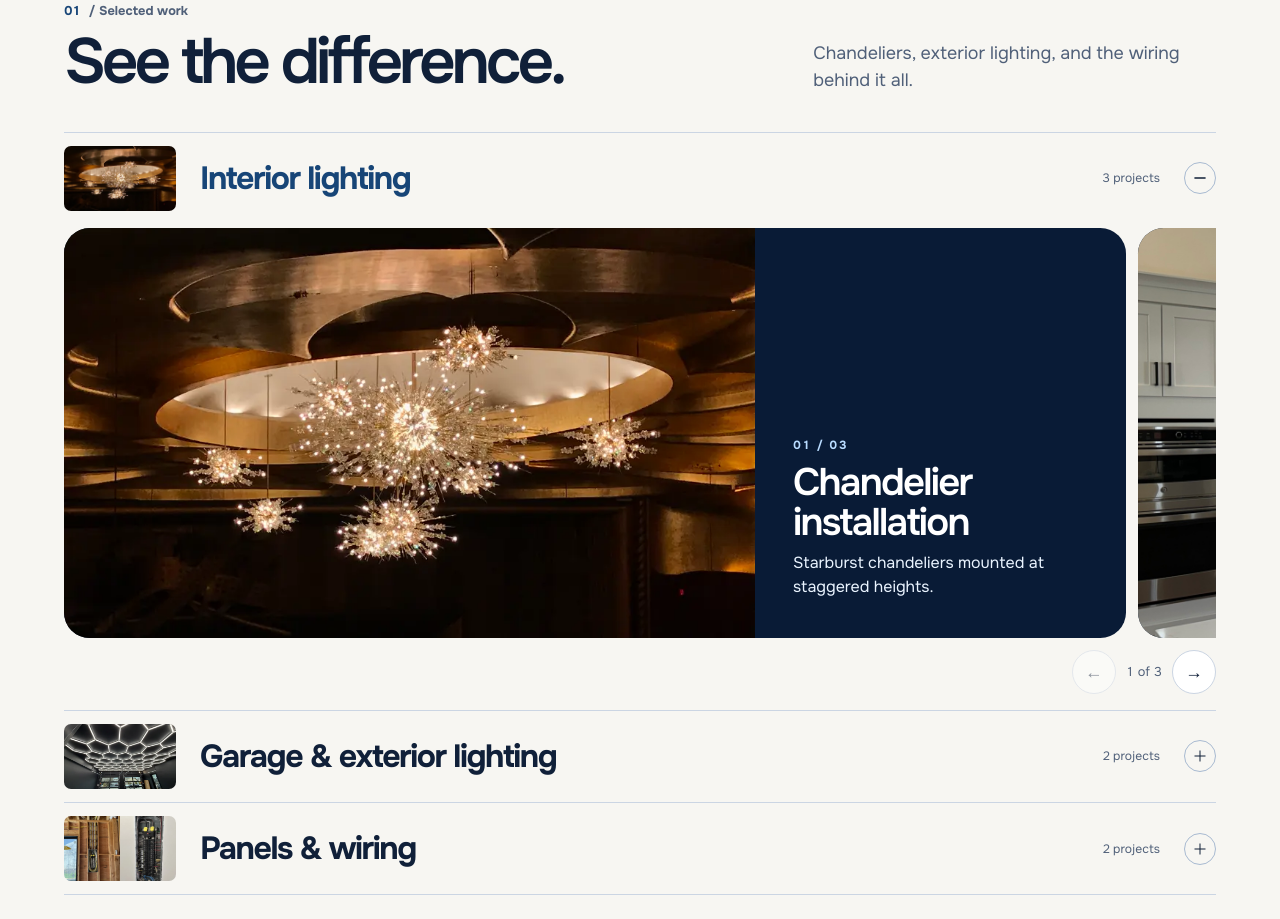
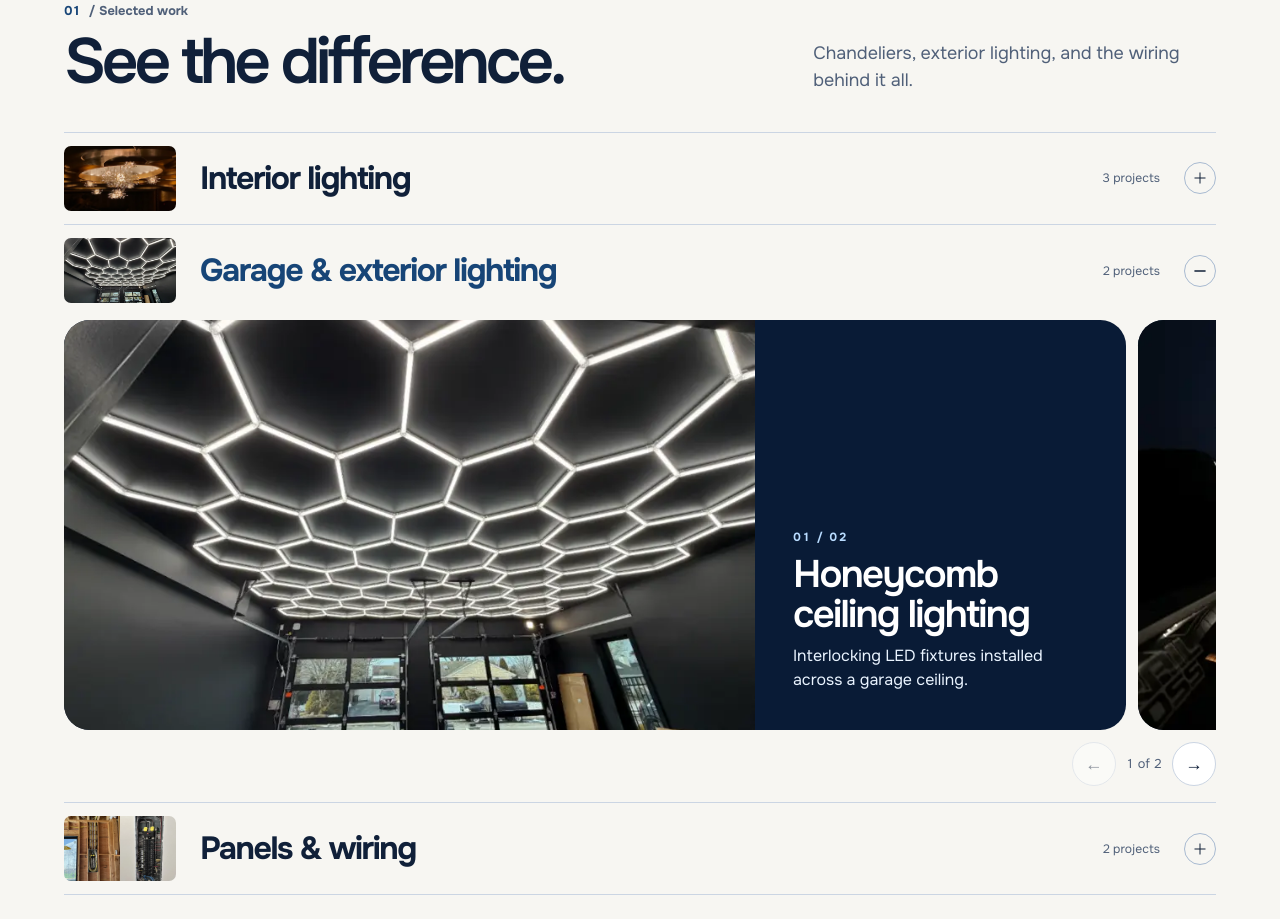
Before and after one commit to deepakcr7ms7/arlington-electrical, a plain HTML site: page dist/index.html in a window 1280 px wide. Shown: the part 1040-1959 px from the top of the page. Drawn offline with Linux system fonts and the light colour scheme.

Commit message:
Update Site source

```diff
--- a/dist/assets/card-reveal.js
+++ b/dist/assets/card-reveal.js
@@ -58,7 +58,90 @@ if (!reducedMotion.matches) {
   }
 }
 
-for (const gallery of document.querySelectorAll('.project-gallery')) {
+const projectCategories = Array.from(document.querySelectorAll('.project-category'), section => ({
+  section,
+  heading: section.querySelector('summary'),
+  gallery: section.querySelector('.project-gallery')
+}));
+let activeCategory = projectCategories.findIndex(({section}) => section.open);
+let categoryTransition = false;
+let queuedCategory = null;
+let lastCategoryScroll = scrollY;
+let handoffScroll = scrollY;
+let categoryFrame = 0;
+
+async function openProjectCategory(index) {
+  if (categoryTransition) {
+    queuedCategory = index;
+    return;
+  }
+  if (index === activeCategory) return;
+
+  const previous = projectCategories[activeCategory];
+  const next = projectCategories[index];
+  activeCategory = index;
+  if (reducedMotion.matches) {
+    previous.section.open = false;
+    next.section.open = true;
+    lastCategoryScroll = handoffScroll = scrollY;
+    return;
+  }
+
+  categoryTransition = true;
+  document.documentElement.classList.add('project-handoff');
+  const previousHeight = previous.gallery.getBoundingClientRect().height;
+  previous.gallery.inert = true;
+  next.section.open = true;
+  const nextHeight = next.gallery.getBoundingClientRect().height;
+  const options = {duration: 420, easing: 'cubic-bezier(.25,.7,.25,1)', fill: 'both'};
+  const closing = previous.gallery.animate([{height: `${previousHeight}px`}, {height: '0px'}], options);
+  const opening = next.gallery.animate([{height: '0px'}, {height: `${nextHeight}px`}], options);
+  await Promise.allSettled([closing.finished, opening.finished]);
+  previous.section.open = false;
+  previous.gallery.inert = false;
+  closing.cancel();
+  opening.cancel();
+  document.documentElement.classList.remove('project-handoff');
+  lastCategoryScroll = handoffScroll = scrollY;
+  categoryTransition = false;
+
+  const pending = queuedCategory;
+  queuedCategory = null;
+  if (pending !== null) openProjectCategory(pending);
+}
+
+projectCategories.forEach(({heading}, index) => {
+  heading.addEventListener('click', event => {
+    event.preventDefault();
+    openProjectCategory(index);
+  });
+});
+
+function followProjectScroll() {
+  categoryFrame = 0;
+  const direction = Math.sign(scrollY - lastCategoryScroll);
+  lastCategoryScroll = scrollY;
+  const current = projectCategories[activeCategory];
+  const keyboardFocus = current.gallery.contains(document.activeElement) && document.activeElement.matches(':focus-visible');
+  // Give the new gallery room before another scroll handoff.
+  if (!direction || categoryTransition || keyboardFocus || Math.abs(scrollY - handoffScroll) < 64) return;
+
+  const neighbor = projectCategories[activeCategory + direction];
+  if (!neighbor) return;
+  const currentTop = current.heading.getBoundingClientRect().top;
+  const neighborTop = neighbor.heading.getBoundingClientRect().top;
+  if (direction > 0 && currentTop <= innerHeight * .16 && neighborTop >= 0 && neighborTop <= innerHeight * .78) {
+    openProjectCategory(activeCategory + 1);
+  } else if (direction < 0 && currentTop >= innerHeight * .6 && currentTop < innerHeight && neighborTop >= 0) {
+    openProjectCategory(activeCategory - 1);
+  }
+}
+
+addEventListener('scroll', () => {
+  if (!categoryFrame) categoryFrame = requestAnimationFrame(followProjectScroll);
+}, {passive: true});
+
+for (const {gallery} of projectCategories) {
   const rail = gallery.querySelector('.project-rail');
   const cards = Array.from(rail.children);
   const controls = gallery.querySelector('.project-controls');
--- a/dist/assets/lighting-scene.css
+++ b/dist/assets/lighting-scene.css
@@ -118,7 +118,9 @@ h2 { font-size: clamp(2.2rem, 5vw, 5.5rem); font-weight: 600; line-height: .98;
 .project-category-name { font-size: clamp(1.05rem, 2.6vw, 2rem); font-weight: 700; line-height: 1.12; letter-spacing: -.045em; }
 .project-category summary:hover .project-category-name, .project-category[open] .project-category-name { color: var(--blue); }
 .project-category-count { color: var(--muted); font-size: .76rem; white-space: nowrap; }
-.project-gallery { padding: 4px 0 16px; }
+.project-handoff { overflow-anchor: none; }
+.project-handoff .project-gallery { overflow: clip; }
+.project-gallery { display: flow-root; }
 .project-rail {
   position: relative;
   display: grid;
@@ -126,6 +128,7 @@ h2 { font-size: clamp(2.2rem, 5vw, 5.5rem); font-weight: 600; line-height: .98;
   grid-auto-columns: calc(100% - clamp(32px, 7vw, 100px));
   gap: 12px;
   overflow-x: auto;
+  margin-top: 4px;
   overscroll-behavior-x: contain;
   scroll-snap-type: x mandatory;
   scrollbar-width: none;
@@ -150,7 +153,7 @@ h2 { font-size: clamp(2.2rem, 5vw, 5.5rem); font-weight: 600; line-height: .98;
 .project-card-index { color: var(--sky); font-size: .74rem; font-weight: 700; letter-spacing: .13em; font-variant-numeric: tabular-nums; }
 .project-card h3 { margin: 9px 0 8px; font-size: clamp(1.35rem, 3vw, 2.85rem); font-weight: 600; line-height: 1.05; letter-spacing: -.045em; }
 .project-card p { max-width: 34ch; color: #eaf4ff; font-size: clamp(.875rem, 1.25vw, 1.05rem); line-height: 1.5; }
-.project-controls { display: flex; align-items: center; justify-content: flex-end; gap: 10px; margin-top: 12px; }
+.project-controls { display: flex; align-items: center; justify-content: flex-end; gap: 10px; margin: 12px 0 16px; }
 .project-controls button[aria-disabled="true"] { opacity: .45; cursor: default; }
 .project-count { color: var(--muted); font-size: .8rem; font-variant-numeric: tabular-nums; white-space: nowrap; }
 .services { display: grid; grid-template-columns: 1fr 1.25fr; align-items: start; gap: clamp(20px, 5vw, 70px); }
```
